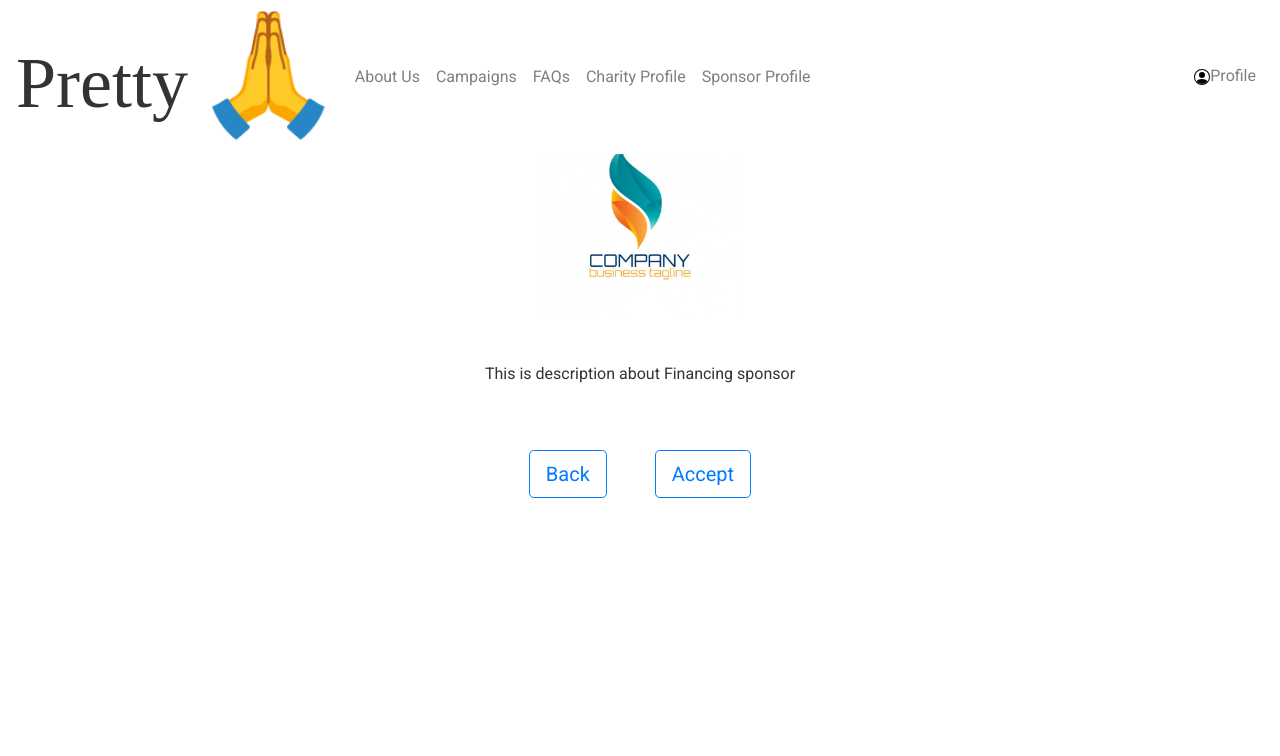
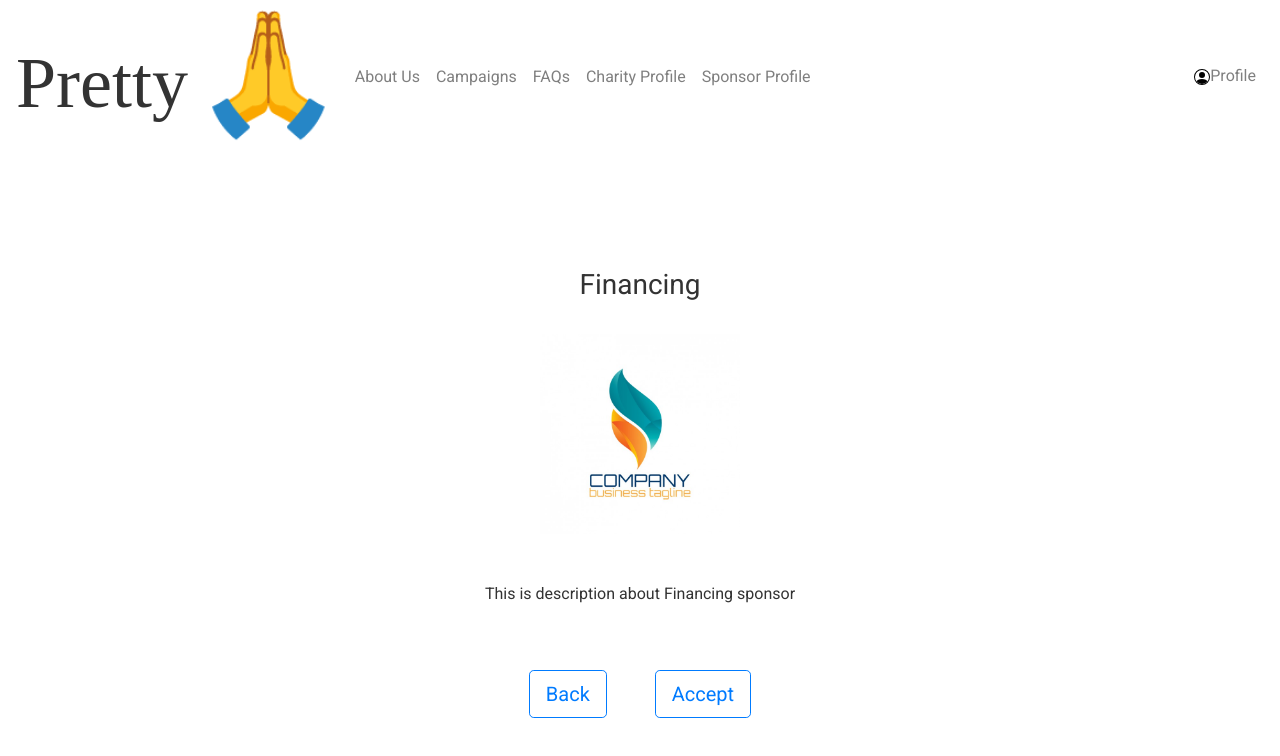
Before and after one commit to tr-hack-to-the-future/prettyplease-frontend, a React (Create React App) app: page /ForCharities/1 in a window 1280 px wide. Shown: the top 756 px of the page. Built offline with nearby package versions, Linux system fonts and the light colour scheme; a web font is replaced by a local one.

Commit message:
Added Padding for SponsorDetailsAccept

```diff
--- a/src/components/charityview/SponsorDetailsAccept.js
+++ b/src/components/charityview/SponsorDetailsAccept.js
@@ -2,6 +2,7 @@ import React, { Component, useState } from "react";
 import Container from "react-bootstrap/Container";
 import Row from "react-bootstrap/Row";
 import { Modal } from 'react-bootstrap';
+import './charityview.css';
 
 
 import Button from "react-bootstrap/Button";
@@ -21,7 +22,7 @@ function SponsorDetailsAccept({ sponsor }) {
     const handleShow = () => setShow(true);
 
   return (
-    <Container>
+    <Container className="padding">
       <Row className="row justify-content-center mt-5 mb-4 text-primary">
         <h3>{dispSponsor.sponsorName}</h3>
       </Row>
--- /dev/null
+++ b/src/components/charityview/charityview.css
@@ -0,0 +1,4 @@
+.padding {
+    padding-top: 220px;
+    padding-bottom: 15px;
+  }
```
